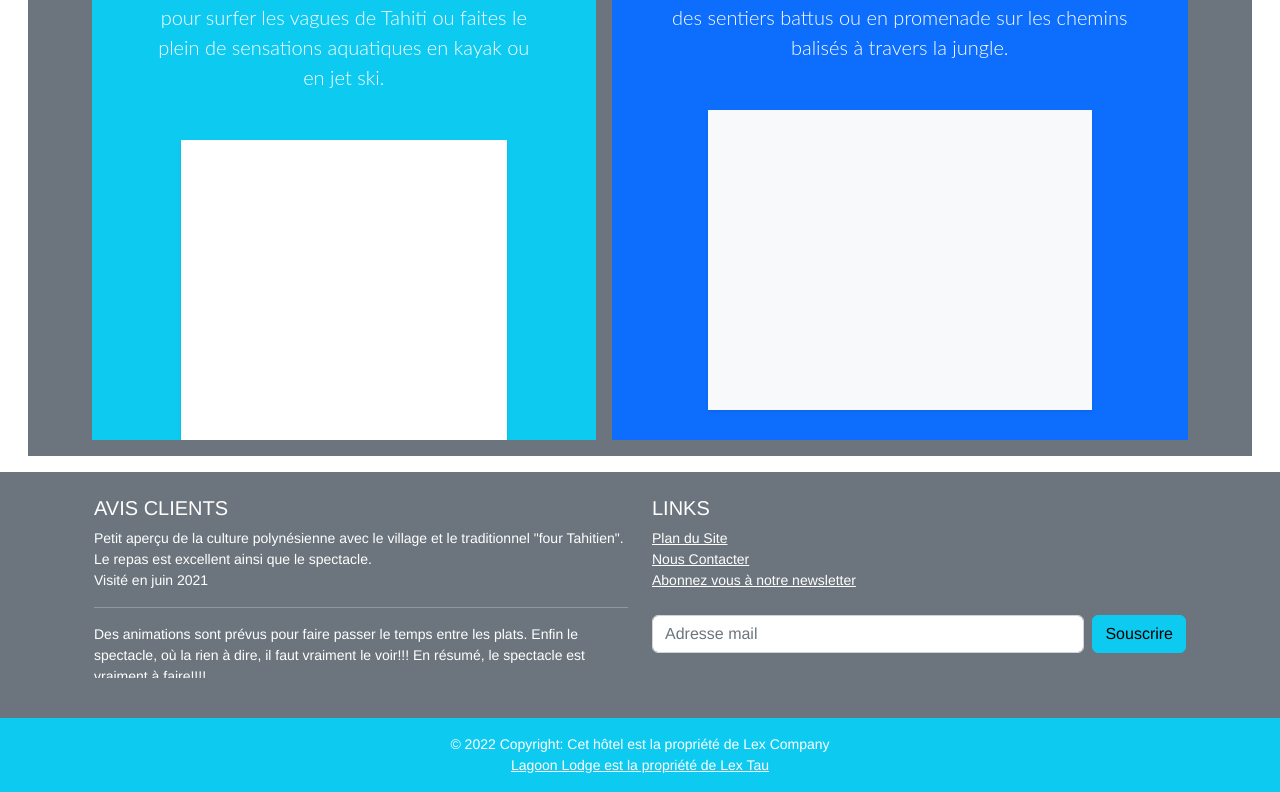
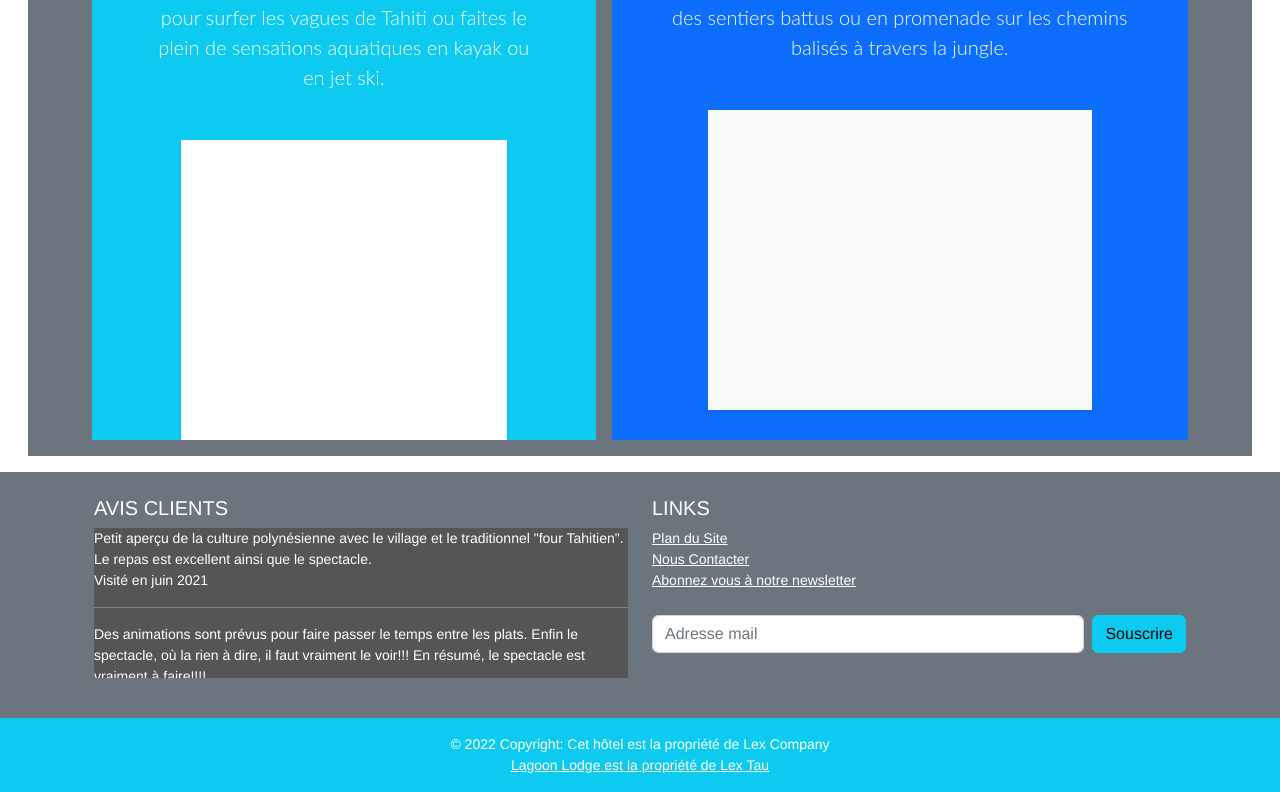
Before and after one commit to LEX-ONE7/Pension-Lagoon-2, a React (Create React App) app: page /activites in a window 1280 px wide. Shown: the part 1024-1816 px from the top of the page. Built offline with nearby package versions, Linux system fonts and the light colour scheme.

Commit message:
1 file modified

```diff
--- a/components/Footer.tsx
+++ b/components/Footer.tsx
@@ -9,7 +9,7 @@ const Footer = () => {
 
             <div
               className="div "
-              style={{ height: '150px', overflowY: 'scroll' }}
+              style={{ height: '150px', overflowY: 'scroll', background: '#555'}}
             >
               <div>
                 Petit aperçu de la culture polynésienne avec le village et le
```
